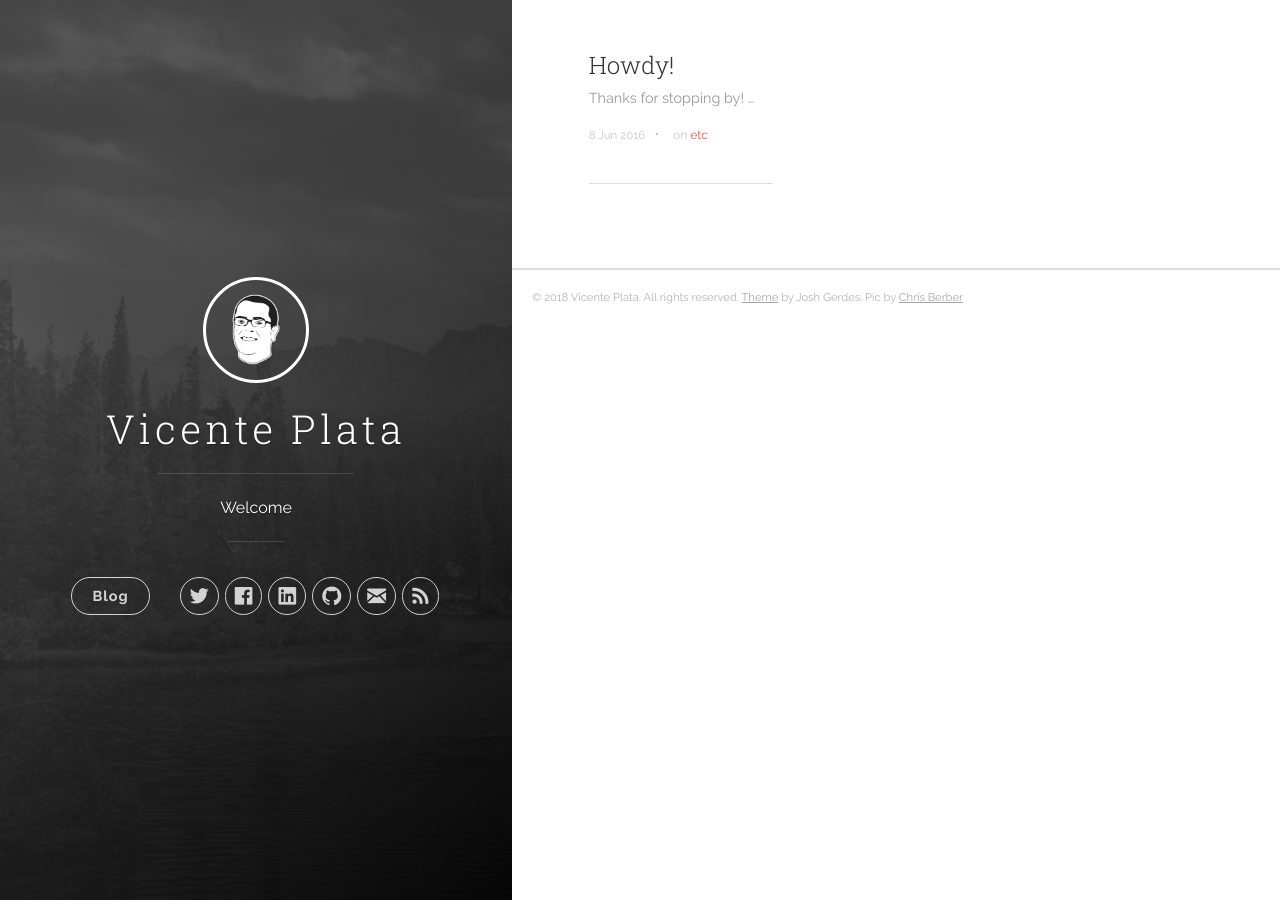
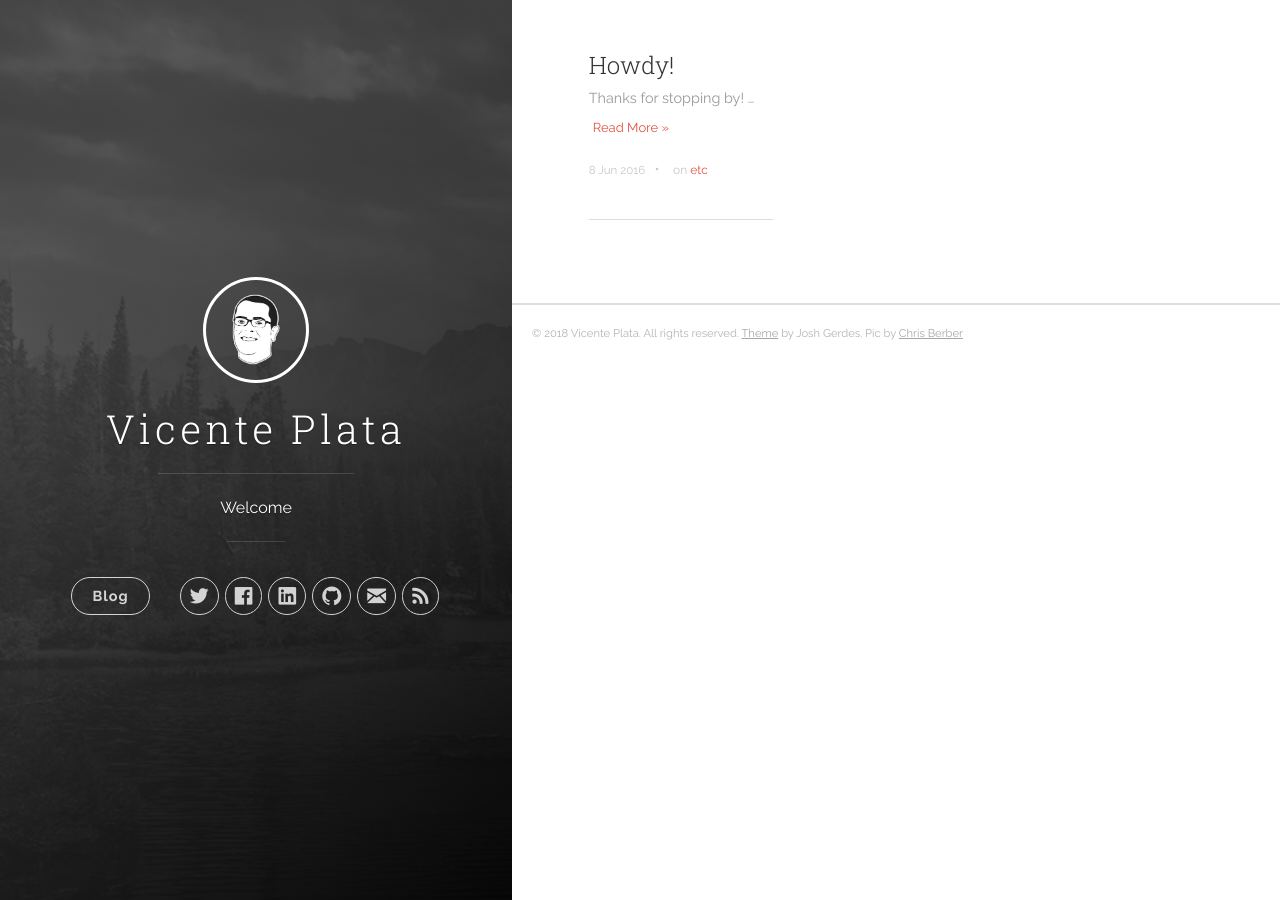
Before and after one commit to xnt/xnt.github.io, a Jekyll site: the page built from index.html, in a window 1280 px wide. Built offline with Jekyll 4.4.1, drawn with Linux system fonts in a browser that asks for light colours; the list of posts is cut into pages by our own code.

Commit message:
:mag_right: Read More link

```diff
--- a/_sass/uno.scss
+++ b/_sass/uno.scss
@@ -1061,6 +1061,12 @@ pre {
 	margin: 0;
 	font-size: .9em;
 	color: #999999; }
+
+.read-more {
+	font-size: small;
+	margin-left: 0.3em;
+	margin-top: 0.5em;
+}
 
 .intro {
 	font-family: "Roboto Slab", serif;
--- a/index.html
+++ b/index.html
@@ -10,6 +10,7 @@ robots: noindex
       <li>
         <h2 class="post-list__post-title post-title"><a href="{{ site.baseurl }}{{ post.url }}" title="{{ post.title }}">{{ post.title }}</a></h2>
         <p class="excerpt">{{ post.excerpt | strip_html }}&hellip;</p>
+        <p class="read-more"><a href="{{ site.baseurl }}{{ post.url }}" title="{{ post.title }}">Read More &raquo;</a></p>
         <div class="post-list__meta">
             <time datetime="{{ post.date | date: "%Y-%m-%d %H:%M" }}" class="post-list__meta--date date">{{ post.date | date: "%-d %b %Y" }}</time>
             {% if post.tags.size > 0 %}
```
